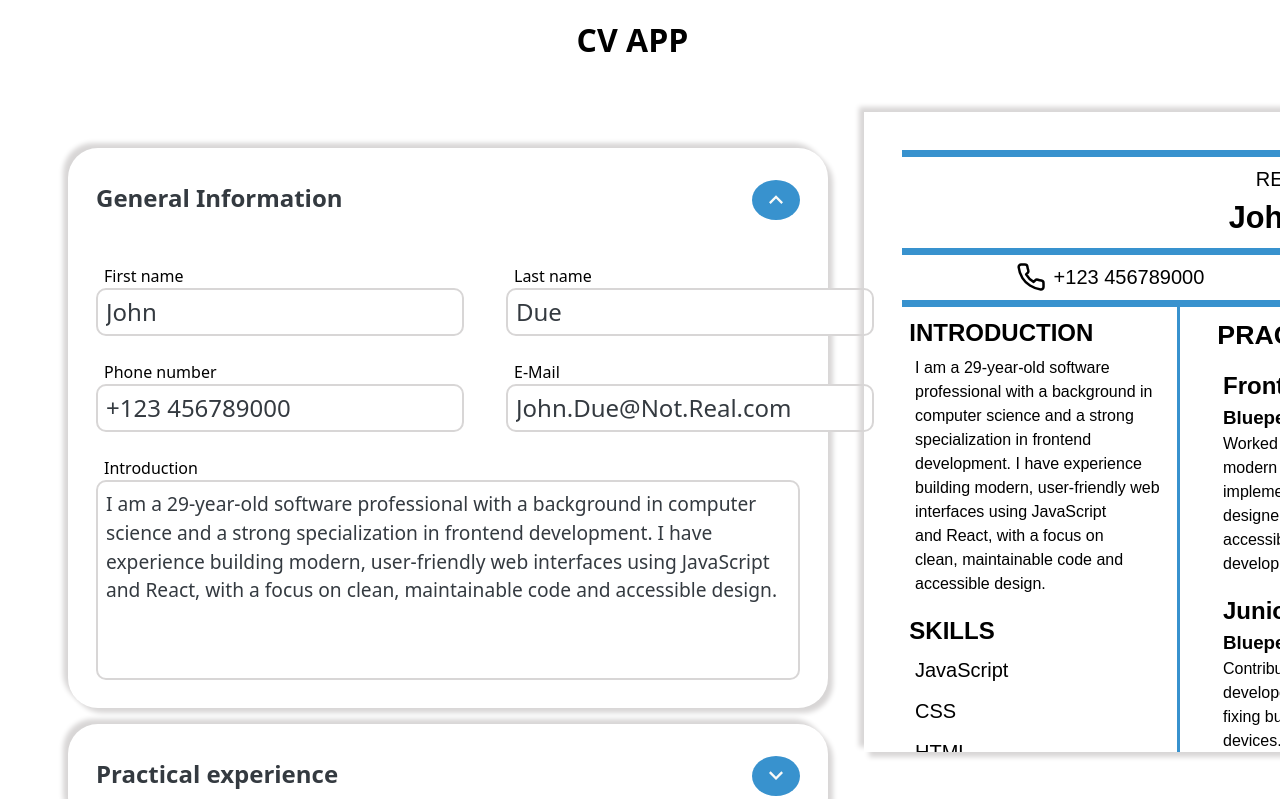
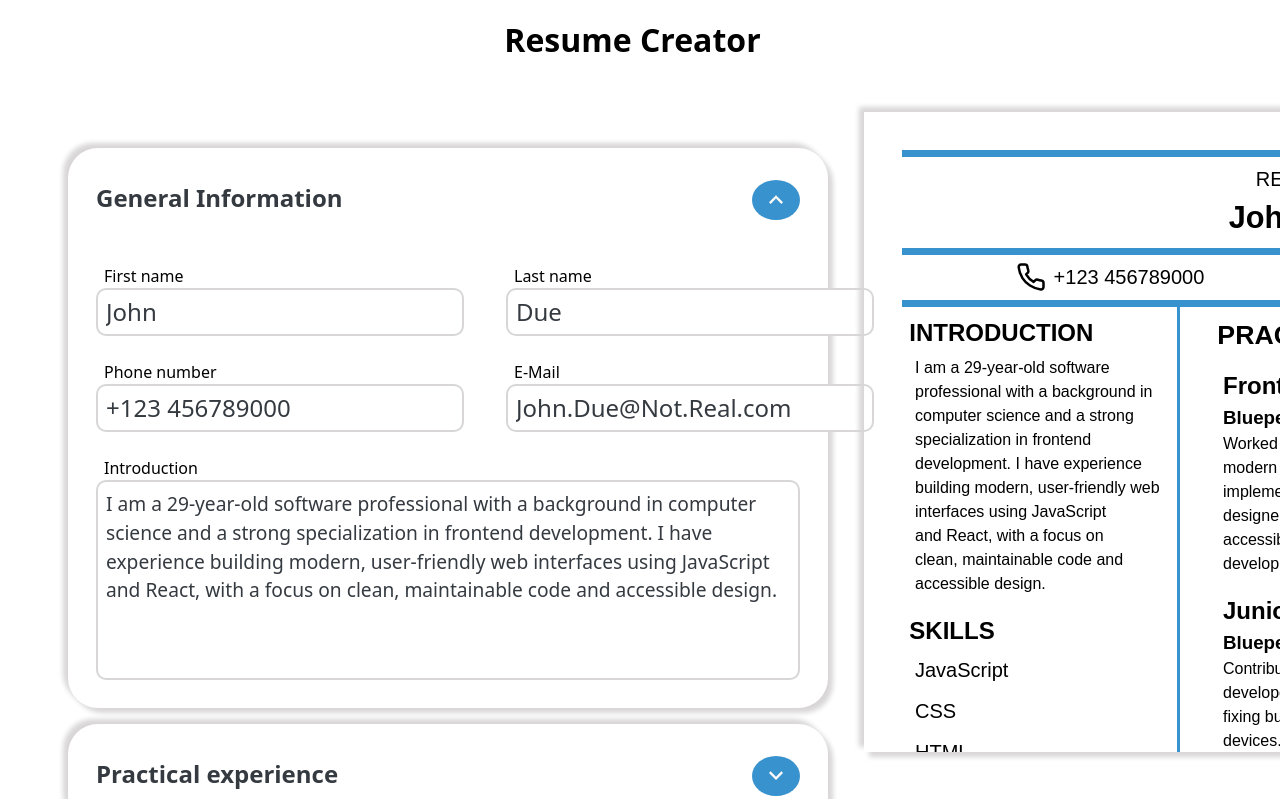
Before and after one commit to V1IRuZ/cv-application, a React (Vite) app: page / in a window 1280 px wide. Shown: the top 799 px of the page. Built offline with nearby package versions, Linux system fonts and the light colour scheme.

Commit message:
feat: update header title

```diff
--- a/src/components/App.jsx
+++ b/src/components/App.jsx
@@ -100,7 +100,7 @@ function App() {
   return (
     <div className="page">
       <header>
-        <h1>CV APP</h1>
+        <h1>Resume Creator</h1>
       </header>
       <main className={formIsSubmitted ? "submit-view" : "form-view"}>
         {!formIsSubmitted ? (
```
